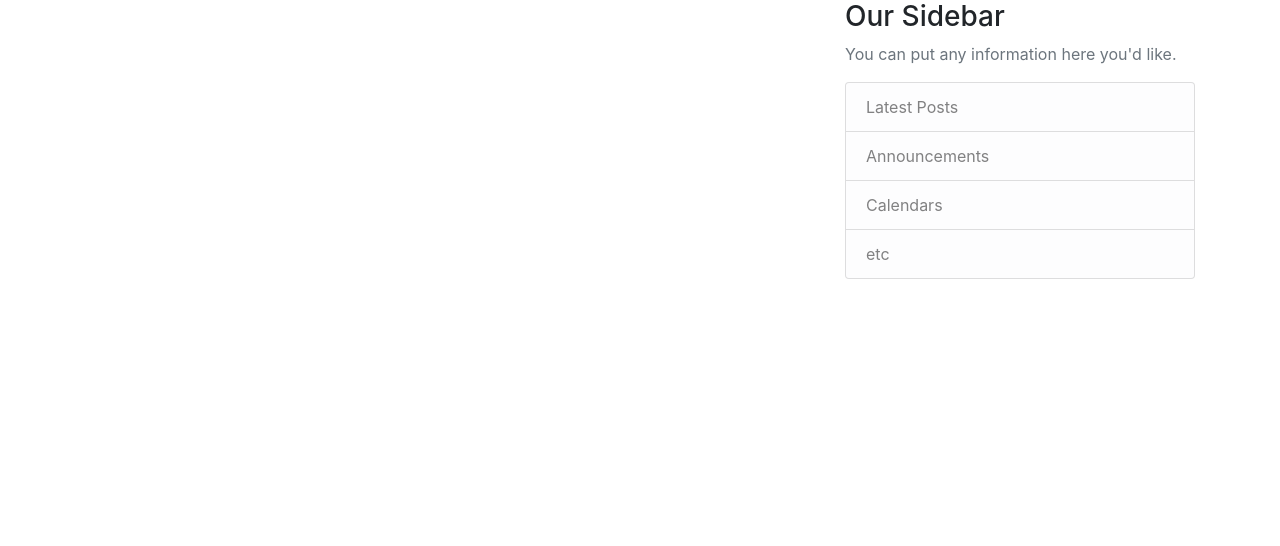
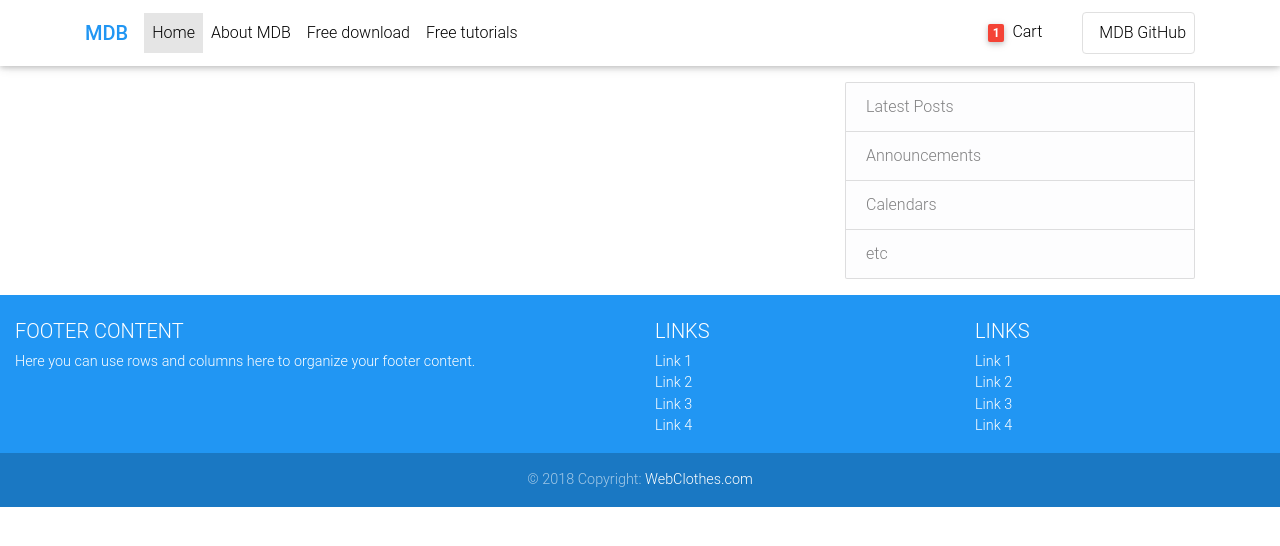
Before and after one commit to Williamovero/WebClothes, a Django app: template polls/templates/polls/base.html in a window 1280 px wide. Shown: the top 546 px of the page. Run offline with Django 3.2, Linux system fonts and the light colour scheme; the template is opened without the code that fills it, so the values that code supplies are empty; some libraries are stand-ins or nearby versions.

Commit message:
Added new design assets

```diff
--- a/polls/templates/polls/base.html
+++ b/polls/templates/polls/base.html
@@ -28,6 +28,8 @@
       integrity="sha384-MCw98/SFnGE8fJT3GXwEOngsV7Zt27NXFoaoApmYm81iuXoPkFOJwJ8ERdknLPMO"
       crossorigin="anonymous"
     />
+    <!-- Material Design Bootstrap -->
+    <link href="https://cdnjs.cloudflare.com/ajax/libs/mdbootstrap/4.5.14/css/mdb.min.css" rel="stylesheet">
     {% if title %}
         <title>WebClothes - {{ title }}</title>
     {% else %}
@@ -37,26 +39,74 @@
   <!-- Beginning of body -->
   <body>
         <header class="site-header">
-                <nav class="navbar navbar-expand-md navbar-dark bg-steel fixed-top">
+                <!-- Navbar -->
+  <nav class="navbar fixed-top navbar-expand-lg navbar-light white scrolling-navbar">
     <div class="container">
-                    <a class="navbar-brand mr-4" href="{% url 'WebClothes-index' %}">Django Blog</a>
-                    <button class="navbar-toggler" type="button" data-toggle="collapse" data-target="#navbarToggle" aria-controls="navbarToggle" aria-expanded="false" aria-label="Toggle navigation">
+
+      <!-- Brand -->
+      <a class="navbar-brand waves-effect" href="https://mdbootstrap.com/docs/jquery/" target="_blank">
+        <strong class="blue-text">MDB</strong>
+      </a>
+
+      <!-- Collapse -->
+      <button class="navbar-toggler" type="button" data-toggle="collapse" data-target="#navbarSupportedContent" aria-controls="navbarSupportedContent"
+        aria-expanded="false" aria-label="Toggle navigation">
         <span class="navbar-toggler-icon"></span>
       </button>
-                    <div class="collapse navbar-collapse" id="navbarToggle">
-                      <div class="navbar-nav mr-auto">
-                        <a class="nav-item nav-link" href="{% url 'WebClothes-index' %}">Home</a>
-                        <a class="nav-item nav-link" href="{% url 'WebClothes-index' %}">Shop</a>
-                        <a class="nav-item nav-link" href="{% url 'WebClothes-index' %}">About</a>
+
+      <!-- Links -->
+      <div class="collapse navbar-collapse" id="navbarSupportedContent">
+
+        <!-- Left -->
+        <ul class="navbar-nav mr-auto">
+          <li class="nav-item active">
+            <a class="nav-link waves-effect" href="#">Home
+              <span class="sr-only">(current)</span>
+            </a>
+          </li>
+          <li class="nav-item">
+            <a class="nav-link waves-effect" href="https://mdbootstrap.com/docs/jquery/" target="_blank">About MDB</a>
+          </li>
+          <li class="nav-item">
+            <a class="nav-link waves-effect" href="https://mdbootstrap.com/docs/jquery/getting-started/download/" target="_blank">Free download</a>
+          </li>
+          <li class="nav-item">
+            <a class="nav-link waves-effect" href="https://mdbootstrap.com/education/bootstrap/" target="_blank">Free tutorials</a>
+          </li>
+        </ul>
+
+        <!-- Right -->
+        <ul class="navbar-nav nav-flex-icons">
+          <li class="nav-item">
+            <a class="nav-link waves-effect">
+              <span class="badge red z-depth-1 mr-1"> 1 </span>
+              <i class="fa fa-shopping-cart"></i>
+              <span class="clearfix d-none d-sm-inline-block"> Cart </span>
+            </a>
+          </li>
+          <li class="nav-item">
+            <a href="https://www.facebook.com/mdbootstrap" class="nav-link waves-effect" target="_blank">
+              <i class="fa fa-facebook"></i>
+            </a>
+          </li>
+          <li class="nav-item">
+            <a href="https://twitter.com/MDBootstrap" class="nav-link waves-effect" target="_blank">
+              <i class="fa fa-twitter"></i>
+            </a>
+          </li>
+          <li class="nav-item">
+            <a href="https://github.com/mdbootstrap/bootstrap-material-design" class="nav-link border border-light rounded waves-effect"
+              target="_blank">
+              <i class="fa fa-github mr-2"></i>MDB GitHub
+            </a>
+          </li>
+        </ul>
+
       </div>
-                      <!-- Navbar Right Side -->
-                      <div class="navbar-nav">
-                        <a class="nav-item nav-link" href="#">Login</a>
-                        <a class="nav-item nav-link" href="#">Register</a>
-                      </div>
-                    </div>
+
     </div>
   </nav>
+  <!-- Navbar -->
               </header>
               <main role="main" class="container">
                 <div class="row">
@@ -80,7 +130,87 @@
               </main>
 
     <!-- Beginning of footer -->
-    <footer></footer>
+<footer class="page-footer font-small blue pt-4">
+
+    <!-- Footer Links -->
+    <div class="container-fluid text-center text-md-left">
+
+      <!-- Grid row -->
+      <div class="row">
+
+        <!-- Grid column -->
+        <div class="col-md-6 mt-md-0 mt-3">
+
+          <!-- Content -->
+          <h5 class="text-uppercase">Footer Content</h5>
+          <p>Here you can use rows and columns here to organize your footer content.</p>
+
+        </div>
+        <!-- Grid column -->
+
+        <hr class="clearfix w-100 d-md-none pb-3">
+
+        <!-- Grid column -->
+        <div class="col-md-3 mb-md-0 mb-3">
+
+            <!-- Links -->
+            <h5 class="text-uppercase">Links</h5>
+
+            <ul class="list-unstyled">
+              <li>
+                <a href="#!">Link 1</a>
+              </li>
+              <li>
+                <a href="#!">Link 2</a>
+              </li>
+              <li>
+                <a href="#!">Link 3</a>
+              </li>
+              <li>
+                <a href="#!">Link 4</a>
+              </li>
+            </ul>
+
+          </div>
+          <!-- Grid column -->
+
+          <!-- Grid column -->
+          <div class="col-md-3 mb-md-0 mb-3">
+
+            <!-- Links -->
+            <h5 class="text-uppercase">Links</h5>
+
+            <ul class="list-unstyled">
+              <li>
+                <a href="#!">Link 1</a>
+              </li>
+              <li>
+                <a href="#!">Link 2</a>
+              </li>
+              <li>
+                <a href="#!">Link 3</a>
+              </li>
+              <li>
+                <a href="#!">Link 4</a>
+              </li>
+            </ul>
+
+          </div>
+          <!-- Grid column -->
+
+      </div>
+      <!-- Grid row -->
+
+    </div>
+    <!-- Footer Links -->
+
+    <!-- Copyright -->
+    <div class="footer-copyright text-center py-3">© 2018 Copyright:
+      <a href="#"> WebClothes.com</a>
+    </div>
+    <!-- Copyright -->
+
+  </footer>
     <!-- End of footer -->
     <script
       src="https://code.jquery.com/jquery-3.3.1.slim.min.js"
@@ -92,11 +222,15 @@
       integrity="sha384-ZMP7rVo3mIykV+2+9J3UJ46jBk0WLaUAdn689aCwoqbBJiSnjAK/l8WvCWPIPm49"
       crossorigin="anonymous"
     ></script>
+    <!-- Bootstrap tooltips -->
+    <script type="text/javascript" src="https://cdnjs.cloudflare.com/ajax/libs/popper.js/1.14.4/umd/popper.min.js"></script>
     <script
       src="https://stackpath.bootstrapcdn.com/bootstrap/4.1.3/js/bootstrap.min.js"
       integrity="sha384-ChfqqxuZUCnJSK3+MXmPNIyE6ZbWh2IMqE241rYiqJxyMiZ6OW/JmZQ5stwEULTy"
       crossorigin="anonymous"
     ></script>
+    <!-- MDB core JavaScript -->
+    <script type="text/javascript" src="https://cdnjs.cloudflare.com/ajax/libs/mdbootstrap/4.5.14/js/mdb.min.js"></script>
     <script src="polls\static\polls\main.js"></script>
   </body>
 </html>
```
Also changed, not shown: README.md, polls/WebClothesDesign/CheckOutPage.png (added), polls/WebClothesDesign/accessory-close-up-clothes-1391420.jpg (added), 1 other file. Lines whose indentation alone changed are shown as unchanged.
